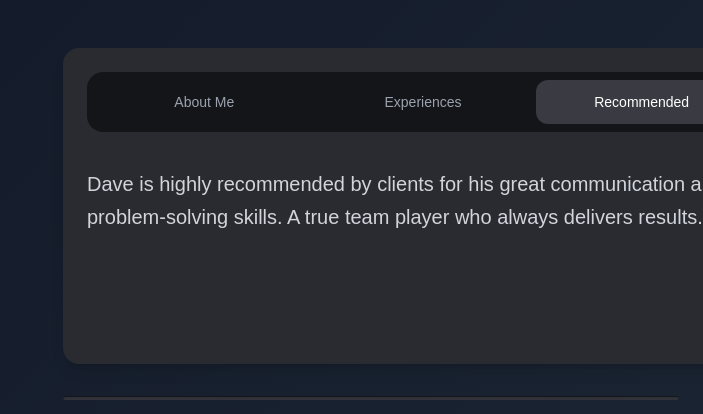
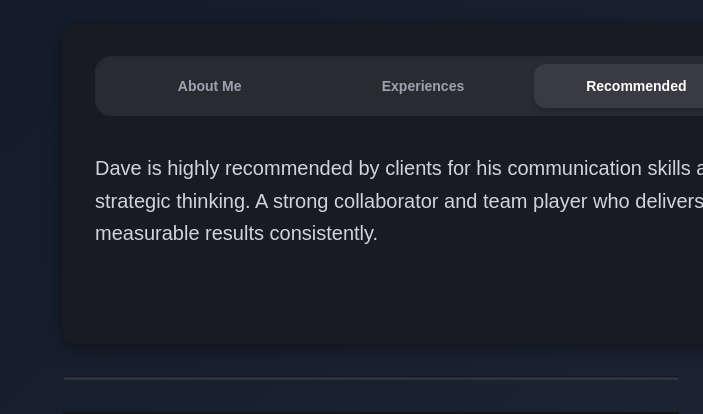
Before and after one commit to Haripriy1909/assignment-ui, a React (Create React App) app: page / in a window 1280 px wide. Both pictures are taken after a click on the button "Recommended". Shown: the top 414 px of the page, without its empty margins (577-1280 px from the left). Built offline with nearby package versions, Linux system fonts and the light colour scheme.

Commit message:
Update Tabs.js

```diff
--- a/src/Components/Tabs.js
+++ b/src/Components/Tabs.js
@@ -9,10 +9,13 @@ const Tabs = () => {
         return (
           <p className="text-gray-300 mt-4 leading-relaxed font-normal text-[18px] md:text-[20px]">
             Hello! I’m Dave, your sales rep here from Salesforce. I’ve been working at
-            this awesome company for 3 years now.<br /><br />
+            this awesome company for 3 years now.
+            <br />
+            <br />
             I was born and raised in Albany, NY & have been living in Santa Carla for the
             past 10 years with my wife Tiffany and my 4-year-old twin daughters – Emma
-            and Ella.
+            and Ella. Both of them are just starting school, so my calendar is usually
+            blocked between 9–10 AM. This is a fun, busy time for our family!
           </p>
         );
       case "exp":
@@ -20,14 +23,15 @@ const Tabs = () => {
           <p className="text-gray-300 mt-4 leading-relaxed font-normal text-[18px] md:text-[20px]">
             I’ve worked with multiple enterprise clients to help optimize CRM pipelines,
             increase conversion rates, and improve customer experience using Salesforce
-            automation tools.
+            automation tools. I enjoy problem-solving and data-driven decision making.
           </p>
         );
       case "rec":
         return (
           <p className="text-gray-300 mt-4 leading-relaxed font-normal text-[18px] md:text-[20px]">
-            Dave is highly recommended by clients for his great communication and
-            problem-solving skills. A true team player who always delivers results.
+            Dave is highly recommended by clients for his communication skills and
+            strategic thinking. A strong collaborator and team player who delivers
+            measurable results consistently.
           </p>
         );
       default:
@@ -36,28 +40,32 @@ const Tabs = () => {
   };
 
   return (
-    <div className="mt-6 bg-[#2a2b31] rounded-2xl p-6 shadow-lg font-jakarta w-full md:w-[720px] h-auto md:h-[316px]">
-      <div className="flex bg-[#141518] rounded-2xl p-2">
+    <div className="bg-[#1a1b20] p-5 md:p-8 rounded-2xl shadow-[0_4px_20px_rgba(0,0,0,0.4)] w-full md:w-[720px] h-[320px] font-jakarta text-white">
+
+      <div className="flex justify-between bg-[#2a2b31] rounded-2xl p-2 shadow-inner">
         {["about", "exp", "rec"].map((tab) => (
           <button
             key={tab}
-            className={`flex-1 py-3 rounded-xl mx-1 text-sm font-medium transition-all duration-300 ${activeTab === tab
-                ? "bg-[#3a3b42] text-white"
+            className={`flex-1 py-3 rounded-xl mx-1 text-sm font-semibold transition-all duration-300 ${
+              activeTab === tab
+                ? "bg-[#3a3b42] text-white shadow-md"
                 : "text-gray-400 hover:text-white"
-              }`}
+            }`}
             onClick={() => setActiveTab(tab)}
           >
             {tab === "about"
               ? "About Me"
               : tab === "exp"
-                ? "Experiences"
-                : "Recommended"}
+              ? "Experiences"
+              : "Recommended"}
           </button>
         ))}
       </div>
 
 
-      <div className="mt-5 overflow-y-auto pr-3 no-scrollbar">{renderContent()}</div>
+      <div className="mt-5 overflow-y-auto pr-3 scrollbar-thin scrollbar-thumb-[#3a3b42] scrollbar-track-[#1a1b20]">
+        {renderContent()}
+      </div>
     </div>
   );
 };
```
